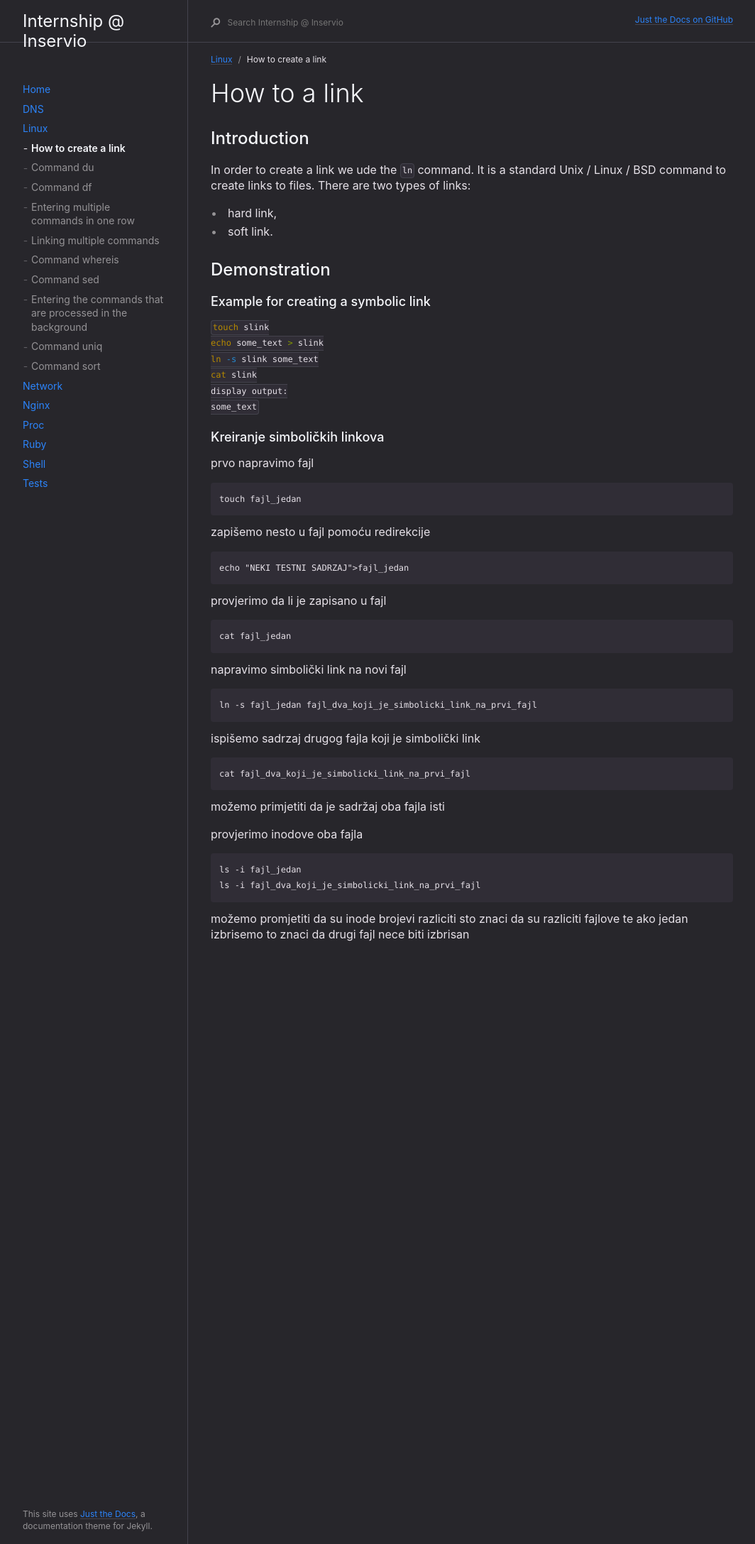
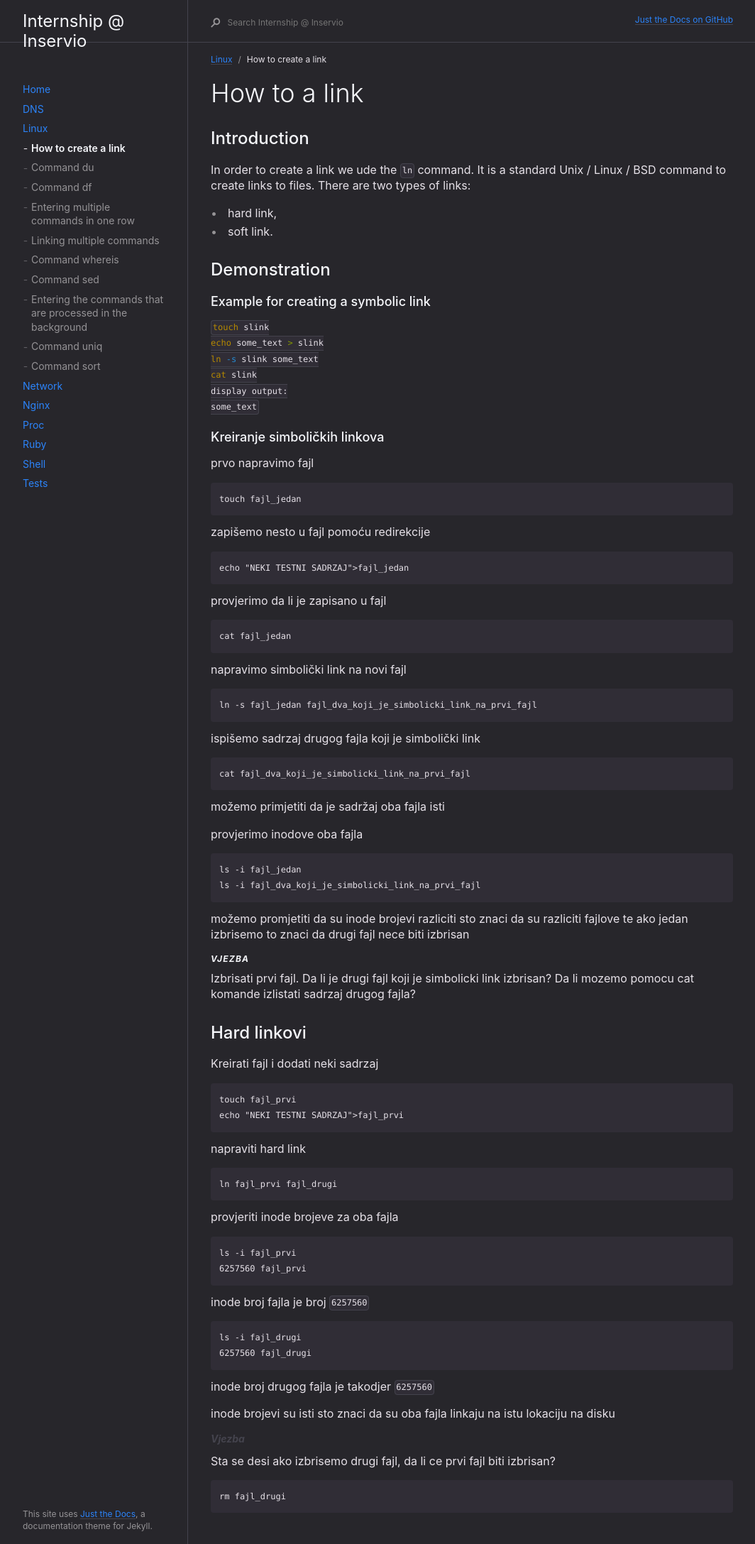
Before and after one commit to inservio/internship, a Jekyll site: the page built from docs/linux/how-to-create-a-symbolic-link.md, in a window 1280 px wide. Shown: the whole page at 71% size, without its empty margins (91-1155 px from the left). Built offline with Jekyll 4.4.1, drawn with Linux system fonts in a browser that asks for light colours.

Commit message:
fix link post

````diff
--- a/docs/linux/how-to-create-a-symbolic-link.md
+++ b/docs/linux/how-to-create-a-symbolic-link.md
@@ -68,3 +68,53 @@ ls -i fajl_dva_koji_je_simbolicki_link_na_prvi_fajl
 ```
 
 možemo promjetiti da su inode brojevi razliciti sto znaci da su razliciti fajlove te ako jedan izbrisemo to znaci da drugi fajl nece biti izbrisan
+
+
+#### ***Vjezba***
+
+Izbrisati prvi fajl. Da li je drugi fajl koji je simbolicki link izbrisan? Da li mozemo pomocu cat komande izlistati sadrzaj drugog fajla?
+
+
+
+## Hard linkovi
+
+Kreirati fajl i dodati neki sadrzaj
+
+```
+touch fajl_prvi
+echo "NEKI TESTNI SADRZAJ">fajl_prvi
+```
+
+napraviti hard link
+
+```
+ln fajl_prvi fajl_drugi
+```
+
+provjeriti inode brojeve za oba fajla
+
+```
+ls -i fajl_prvi
+6257560 fajl_prvi
+```
+
+inode broj fajla je broj `6257560`
+```
+ls -i fajl_drugi
+6257560 fajl_drugi
+```
+
+inode broj drugog fajla je takodjer `6257560`
+
+
+inode brojevi su isti sto znaci da su oba fajla linkaju na istu lokaciju na disku
+
+
+##### ***Vjezba***
+
+Sta se desi ako izbrisemo drugi fajl, da li ce prvi fajl biti izbrisan?
+
+
+```
+rm fajl_drugi
+```
````
